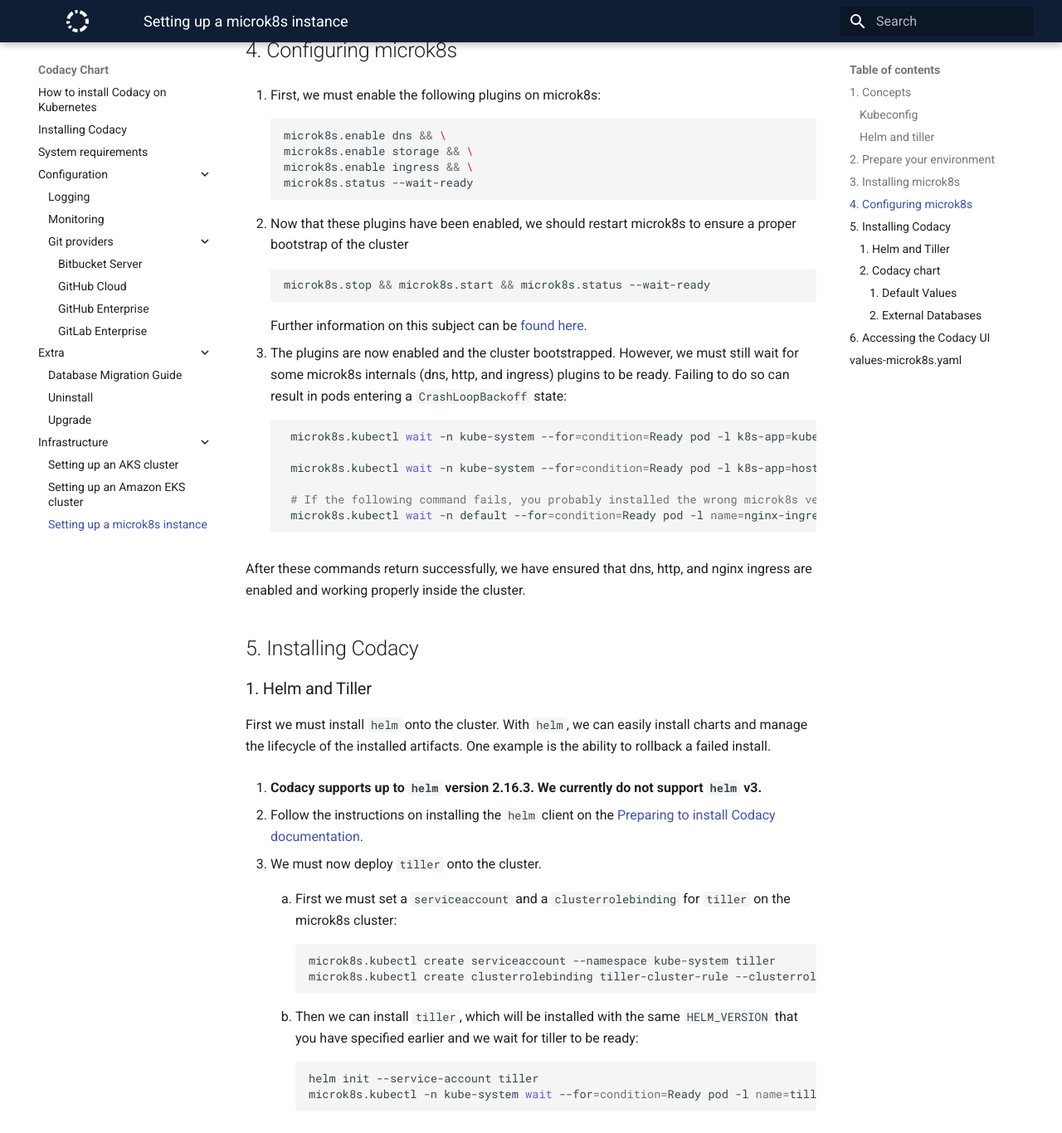
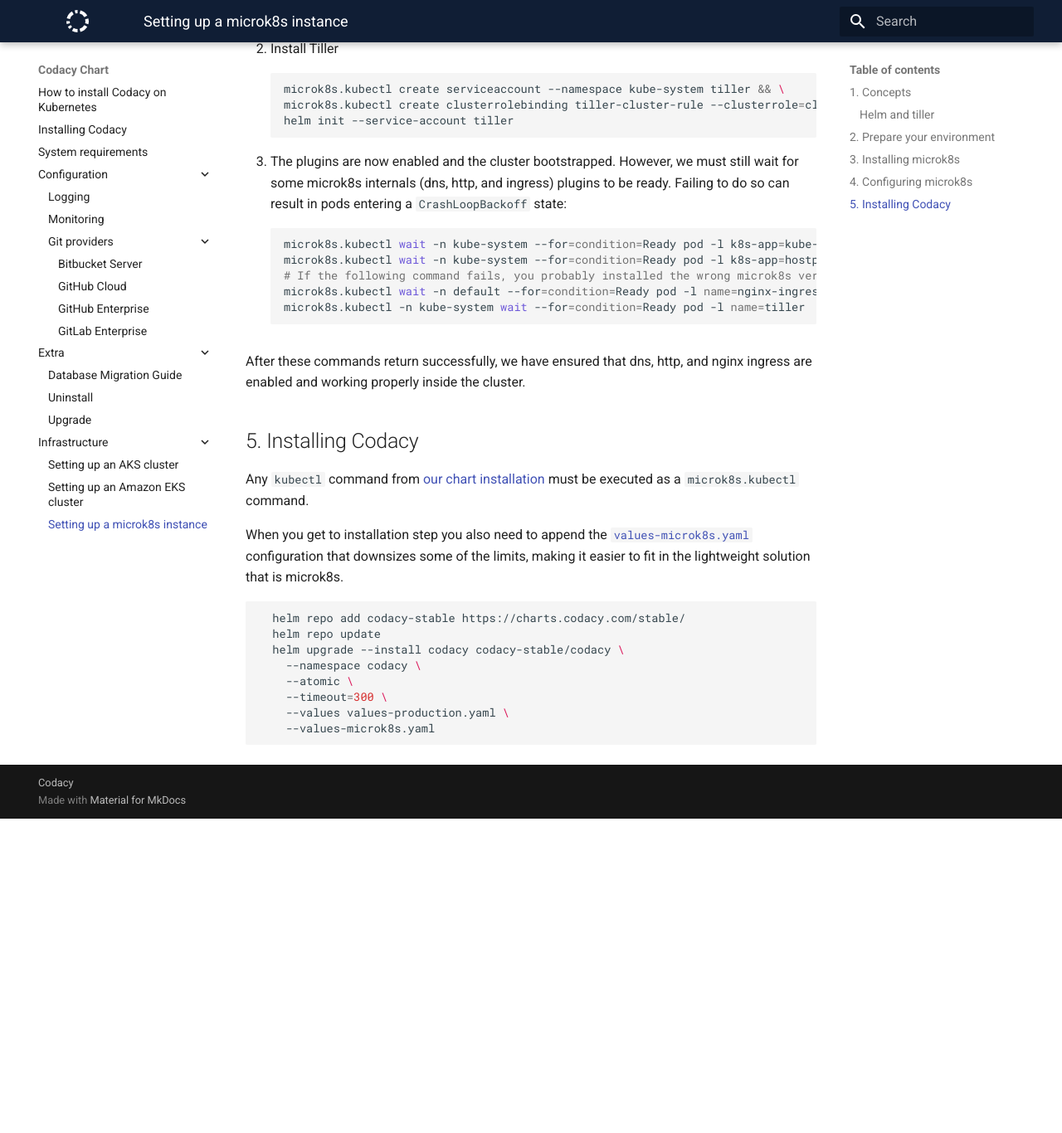
Before and after one commit to codacy/chart, an MkDocs documentation site: the page built from docs/infrastructure/microk8s-quickstart.md, in a window 1280 px wide and 1400 px high, scrolled down 1837 px. Shown: the top 1366 px of the window at 83% size. Built offline with MkDocs 1.6.1 and Material for MkDocs 9.7.7, drawn with Linux system fonts in a browser that asks for light colours; after the commit the page ends 2824 px from its top, so only the background shows below that; some of the changed text lies outside the part shown.

Commit message:
big refactor with tech writer

````diff
--- a/docs/infrastructure/microk8s-quickstart.md
+++ b/docs/infrastructure/microk8s-quickstart.md
@@ -5,14 +5,6 @@
 Follow the steps below to set up a microk8s instance from scratch, including all the necessary dependencies and configuration.
 
 ## 1. Concepts
-
-### Kubeconfig
-
-Any tool that operates on top of a cluster needs to know which cluster it is going to work on. This execution context is typically called the `kubeconfig` which is stored in the `~/.kube/config` file. This file basically defines a list of clusters and it holds several pieces of information per cluster entry:
-
--   The address of the cluster (e.g. <https://104.248.34.242:164309>).
--   The user friendly name of the cluster (e.g. microk8s-instance).
--   A reference to the current context. This is the active cluster against which any kubernetes control (`kubectl`) command you run will get executed.
 
 ### Helm and tiller
 
@@ -29,13 +21,10 @@
 For your infrastructure, you will need the following:
 
 1.  A machine running Ubuntu 18.04 LTS.
-2.  A postgres database and open firewall rule. ([Documentation can be found here.](../requirements.md))
+2.  A postgres database with all the necessary databases created and open firewall rule. ([Documentation can be found here.](../requirements.md#postgresql-server-setup))
+3.  Establish a session (local or remote) onto the machine described in 1. above.
 
-To start installing Codacy, you will need to:
-
-1.  Establish a session (local or remote) onto the machine described in 1. above.
-
-Assuming that you are starting from a blank slate, the first step is to install microk8s. Otherwise, consider that Codacy is supported up to kubernetes 1.15. Please jump on to the section [Configuring microk8s](###4.-Configuring-microk8s) if you are on a compatible kubernetes version.
+All the following steps assume that you are starting from a blank slate.
 
 ## 3. Installing microk8s
 
@@ -45,19 +34,28 @@
     sudo apt update && sudo apt install nfs-common -y
     ```
 
-2.  Install microk8s. Codacy is supported up to kubernetes 1.15. Therefore we recommend following the [official documentation on how to install microk8s](https://microk8s.io/docs/) with the `1.15/stable` channel.
+2.  Install the `1.15/stable` channel of microk8s.
 
     ```bash
-     sudo snap install microk8s --classic --channel=1.15/stable && \
-     sudo usermod -a -G microk8s $USER
-     su - $USER
-     microk8s.status --wait-ready
+    sudo snap install microk8s --classic --channel=1.15/stable && \
+    sudo usermod -a -G microk8s $USER  && \
+    su - $USER
     ```
 
-3.  Allow privileged containers for microk8s
+    Check if everything was installed correctly.
 
     ```bash
-    sudo echo "--allow-privileged=true" >> /var/snap/microk8s/current/args/kube-apiserver
+    microk8s.status --wait-ready
+    ```
+
+3.  Install the helm binary
+
+    ```bash
+    HELM_PKG=helm-v2.16.3-linux-amd64.tar.gz
+    wget https://get.helm.sh/$HELM_PKG
+    tar xvzf $HELM_PKG
+    mv linux-amd64/tiller linux-amd64/helm /usr/local/bin
+    rm -rvf $HELM_PKG linux-amd64/
     ```
 
 ## 4. Configuring microk8s
@@ -65,83 +63,50 @@
 1.  First, we must enable the following plugins on microk8s:
 
     ```bash
+    sudo echo "--allow-privileged=true" >> /var/snap/microk8s/current/args/kube-apiserver && \
     microk8s.enable dns && \
     microk8s.enable storage && \
     microk8s.enable ingress && \
+    microk8s.status --wait-ready &&
+    microk8s.stop && \
+    microk8s.start && \
     microk8s.status --wait-ready
     ```
 
-2.  Now that these plugins have been enabled, we should restart microk8s to ensure a proper bootstrap of the cluster
+2.  Install Tiller
 
     ```bash
-    microk8s.stop && microk8s.start && microk8s.status --wait-ready
+    microk8s.kubectl create serviceaccount --namespace kube-system tiller && \
+    microk8s.kubectl create clusterrolebinding tiller-cluster-rule --clusterrole=cluster-admin --serviceaccount=kube-system:tiller && \
+    helm init --service-account tiller
     ```
 
-     Further information on this subject can be [found here](https://github.com/ubuntu/microk8s/issues/493#issuecomment-498167435).
-
-3.  The plugins are now enabled and the cluster bootstrapped. However, we must still wait for some microk8s internals (dns, http, and ingress) plugins to be ready. Failing to do so can result in pods entering a `CrashLoopBackoff` state:
+3.  The plugins are now enabled and the cluster bootstrapped. However, we must still wait for some microk8s internals (dns, http, and ingress) plugins to be ready.
+    Failing to do so can result in pods entering a `CrashLoopBackoff` state:
 
     ```bash
-     microk8s.kubectl wait -n kube-system --for=condition=Ready pod -l k8s-app=kube-dns
-
-     microk8s.kubectl wait -n kube-system --for=condition=Ready pod -l k8s-app=hostpath-provisioner
-
-     # If the following command fails, you probably installed the wrong microk8s version
-     microk8s.kubectl wait -n default --for=condition=Ready pod -l name=nginx-ingress-microk8s
+    microk8s.kubectl wait -n kube-system --for=condition=Ready pod -l k8s-app=kube-dns
+    microk8s.kubectl wait -n kube-system --for=condition=Ready pod -l k8s-app=hostpath-provisioner
+    # If the following command fails, you probably installed the wrong microk8s version
+    microk8s.kubectl wait -n default --for=condition=Ready pod -l name=nginx-ingress-microk8s
+    microk8s.kubectl -n kube-system wait --for=condition=Ready pod -l name=tiller
     ```
 
 After these commands return successfully, we have ensured that dns, http, and nginx ingress are enabled and working properly inside the cluster.
 
 ## 5. Installing Codacy
 
-### 1. Helm and Tiller
+Any `kubectl` command from [our chart installation](../install.md) must be executed as a `microk8s.kubectl` command.
 
-First we must install `helm` onto the cluster. With `helm`, we can easily install charts and manage the lifecycle of the installed artifacts. One example is the ability to rollback a failed install.
+When you get to installation step you also need to append the [`values-microk8s.yaml`](../../chart/codacy/values-microk8s.yaml) configuration that downsizes some of the limits, making it easier to fit in the lightweight solution that is microk8s.
 
-1.  **Codacy supports up to `helm` version 2.16.3.**
-    **We currently do not support `helm` v3.**
-
-2.  Follow the instructions on installing the `helm` client on the [Preparing to install Codacy documentation](../../docs/index.md).
-
-3.  We must now deploy `tiller` onto the cluster.
-
-    1.  First we must set a `serviceaccount` and a `clusterrolebinding` for `tiller` on the microk8s cluster:
-
-        ```bash
-        microk8s.kubectl create serviceaccount --namespace kube-system tiller
-        microk8s.kubectl create clusterrolebinding tiller-cluster-rule --clusterrole=cluster-admin --serviceaccount=kube-system:tiller
-        ```
-
-    2.  Then we can install `tiller`, which will be installed with the same `HELM_VERSION` that you have specified earlier and we wait for tiller to be ready:
-
-        ```bash
-        helm init --service-account tiller
-        microk8s.kubectl -n kube-system wait --for=condition=Ready pod -l name=tiller
-        ```
-
-### 2. Codacy chart
-
-Please refer to [our chart installation documentation](https://github.com/codacy/chart/blob/master/docs/install.md).
-
-Additionally, any `kubectl` command from [our chart installation](https://github.com/codacy/chart/blob/master/docs/install.md) must be executed as a `microk8s.kubectl` command.
-
-#### 1. Default Values
-
-We provide a base [values file](##values-microk8s.yaml) that you can use for your microk8s Codacy installation. This file provisions a smaller number of component replicas with limited resources (i.e. CPU and memory). Should you want to use this as a template, please pass your `values-microk8s.yaml` file on (4.) of [our chart installation](https://github.com/codacy/chart/blob/master/docs/install.md). Lastly, it is important to correctly set your `codacy-api.ingress.hosts.host` if you are using this file as a template.
-
-#### 2. External Databases
-
-If you do not have an external database set up for you by an Ops team, you should follow the [steps described here](../requirements.md).
-In addition to these requirements, you must not forget to include the appropriate configuration blocks in the values file you provide to `helm` during installation.
-
-Do not forget to replace the placeholders for database names, credentials, urls, and ports on the [values file](##values-microk8s.yaml)
-
-## 6. Accessing the Codacy UI
-
-Please follow [the Post-install configuration steps described here](../install.md) so that you can access your Codacy installation through the UI.
-
-The crucial configuration step is that you must have the codacy-api ingress and backend urls(`codacy-api.ingress.hosts.host`, `global.codacy.url`, and `global.codacy.backendUrl`) properly configured.
-
-## values-microk8s.yaml
-
-Please see [this file](../../codacy/values-microk8s.yaml) that you can consider as a starting point to configure your Codacy microk8s installation.
+```bash
+  helm repo add codacy-stable https://charts.codacy.com/stable/
+  helm repo update
+  helm upgrade --install codacy codacy-stable/codacy \
+    --namespace codacy \
+    --atomic \
+    --timeout=300 \
+    --values values-production.yaml \
+    --values-microk8s.yaml
+```
````
Also changed, not shown: docs/install.md (+10 -44 lines), docs/requirements.md (+1 -0 lines), 2 other files.
